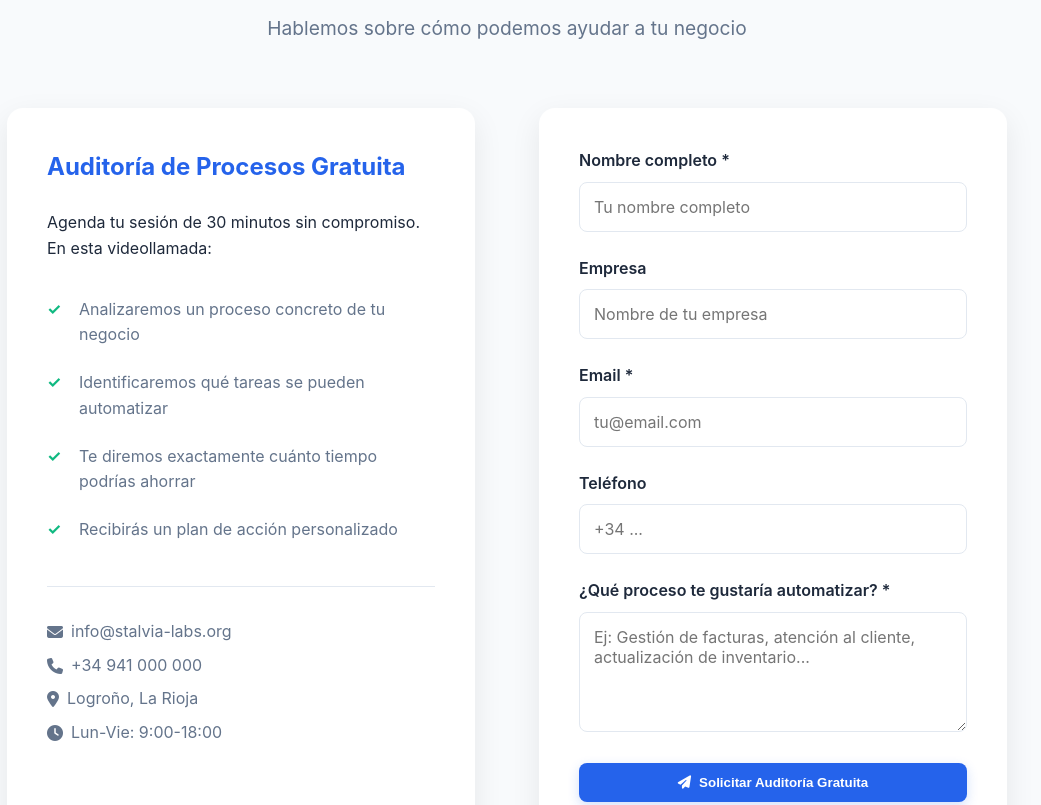
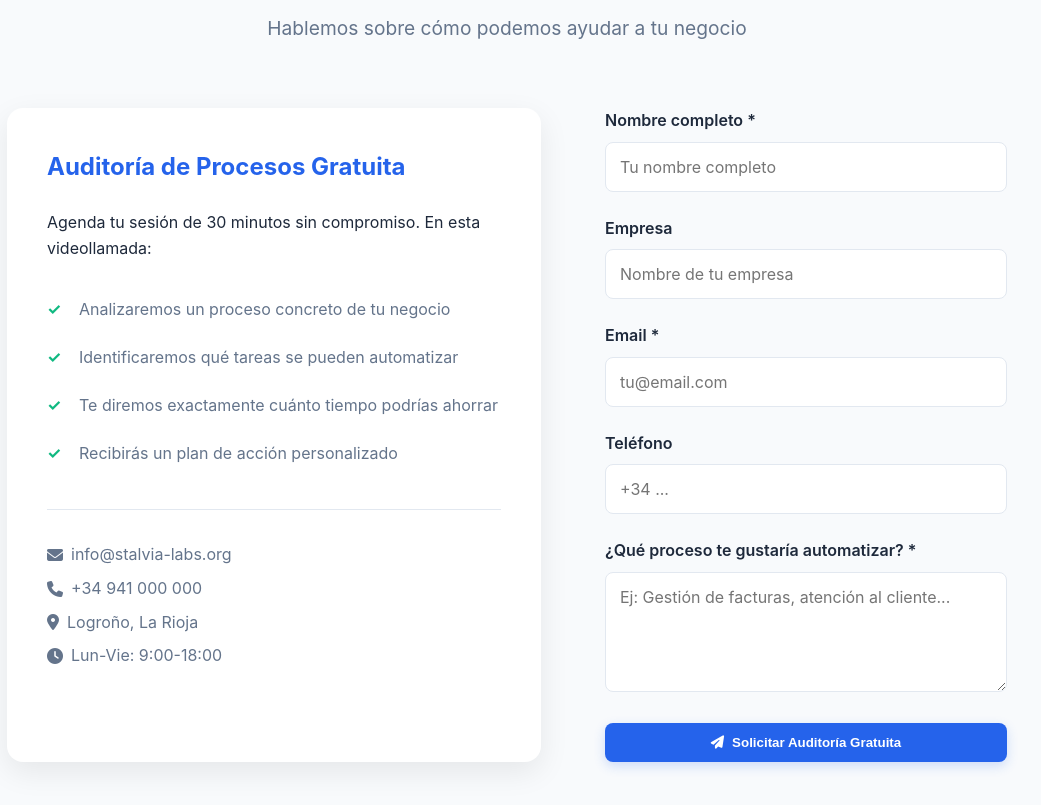
Before and after one commit to UnaiDv/stalvialabs, a plain HTML site: page index.html in a window 1280 px wide. Shown: the part 3859-4664 px from the top of the page, without its empty margins (133-1174 px from the left). Drawn offline with Linux system fonts and the light colour scheme.

```diff
--- a/index.html
+++ b/index.html
@@ -1196,15 +1196,22 @@
                     <p><i class="fas fa-clock"></i> Lun-Vie: 9:00-18:00</p>
                 </div>
             </div>
-            <div class="contacto-form">
-                <form action="https://formspree.io/f/mgvpggwn" method="POST" id="contactForm">
+            <form action="https://formsubmit.co/info@stalvia-labs.org" method="POST" id="contactForm">
+
+                <!-- Campos ocultos importantes -->
+                <input type="hidden" name="_subject" value="Nueva Auditoría - Stalvia Labs">
+                <input type="hidden" name="_captcha" value="false">
+                <input type="hidden" name="_template" value="table">
+                <input type="hidden" name="_next" value="https://bejewelled-souffle-f09082.netlify.app/">
+
+                <!-- Tus campos normales -->
                 <div class="form-group">
                     <label for="nombre">Nombre completo *</label>
-                        <input type="text" id="nombre" name="nombre" required placeholder="Tu nombre completo">
+                    <input type="text" id="nombre" name="name" required placeholder="Tu nombre completo">
                 </div>
                 <div class="form-group">
                     <label for="empresa">Empresa</label>
-                        <input type="text" id="empresa" name="empresa" placeholder="Nombre de tu empresa">
+                    <input type="text" id="empresa" name="company" placeholder="Nombre de tu empresa">
                 </div>
                 <div class="form-group">
                     <label for="email">Email *</label>
@@ -1212,24 +1219,18 @@
                 </div>
                 <div class="form-group">
                     <label for="telefono">Teléfono</label>
-                        <input type="tel" id="telefono" name="telefono" placeholder="+34 ...">
+                    <input type="tel" id="telefono" name="phone" placeholder="+34 ...">
                 </div>
                 <div class="form-group">
                     <label for="mensaje">¿Qué proceso te gustaría automatizar? *</label>
-                        <textarea id="mensaje" name="mensaje" required placeholder="Ej: Gestión de facturas, atención al cliente, actualización de inventario..."></textarea>
+                    <textarea id="mensaje" name="message" required placeholder="Ej: Gestión de facturas, atención al cliente..."></textarea>
                 </div>
-                    <input type="hidden" name="_subject" value="Nueva solicitud de Auditoría - Stalvia Labs">
-                    <input type="hidden" name="_replyto" value="info@stalvia-labs.org">
-                    <input type="text" name="_honey" style="display:none">
+
                 <button type="submit" class="btn form-submit-btn">
                     <i class="fas fa-paper-plane"></i>
                     Solicitar Auditoría Gratuita
                 </button>
             </form>
-            </div>
-        </div>
-    </div>
-</section>
 
     <!-- Footer -->
     <footer>
```
Lines whose indentation alone changed are shown as unchanged.
